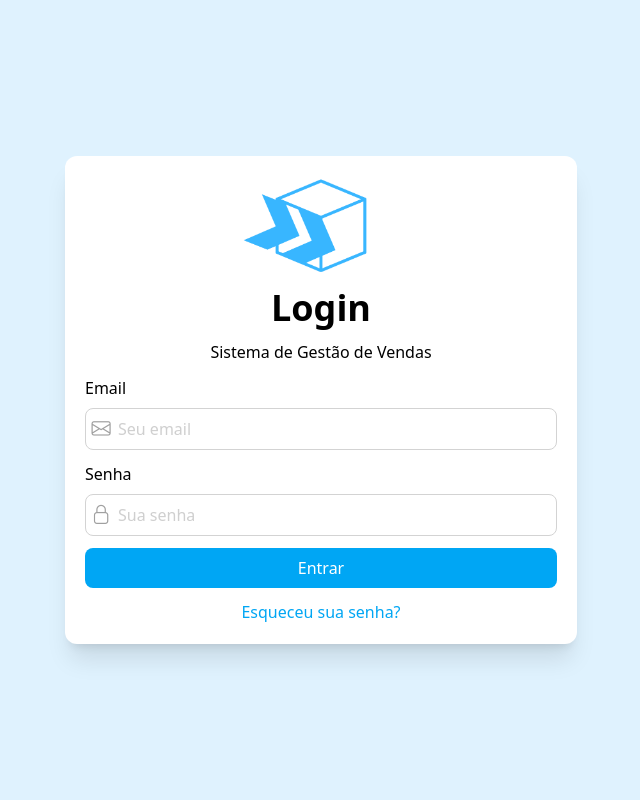
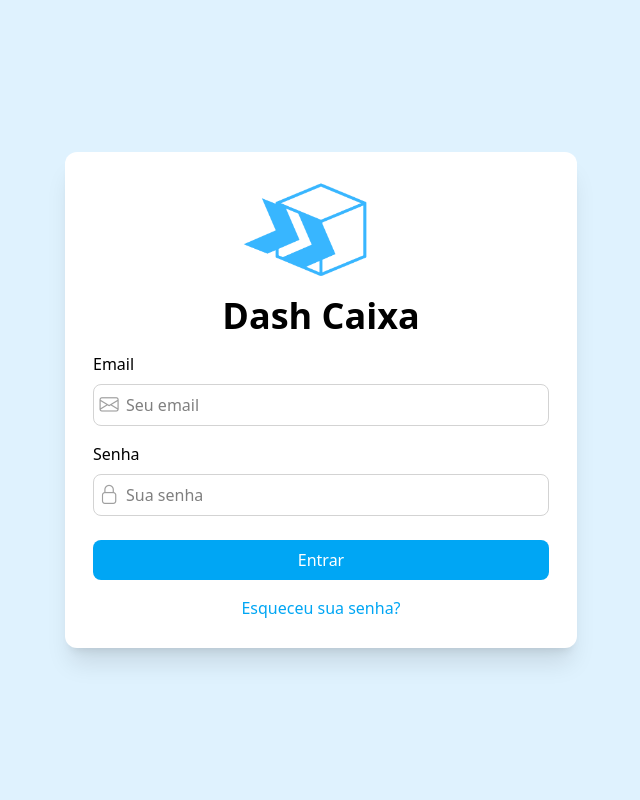
Before and after one commit to LeandroArantesDev/DashCaixa, a PHP site: page / in a window 1280 px wide. Shown: the whole page, without its empty margins (319-959 px from the left). Run offline with PHP 8.4, Linux system fonts and the light colour scheme; data that the repository does not hold is empty.

Commit message:
fix: ajustes da estilização do formulario de login

```diff
--- a/assets/css/formulario.css
+++ b/assets/css/formulario.css
@@ -24,7 +24,6 @@
             padding-left: 2rem;
             border-radius: .5rem;
             border: 1px solid var(--cinza-borda);
-            color: var(--cinza-texto);
         }
     }
 }
--- a/index.php
+++ b/index.php
@@ -4,11 +4,10 @@ $css = "formulario";
 include("includes/inicio.php")
 ?>
 <div class="flex items-center justify-center w-full h-dvh bg-sky-100">
-    <form class="flex items-center justify-center gap-3 flex-col rounded-xl p-5 bg-white shadow-xl min-w-lg"
+    <form class="flex items-center justify-center gap-4 flex-col rounded-xl p-7 bg-white shadow-xl min-w-lg"
         action="backend/auth/login.php" method="POST">
         <img src="assets/img/logo.png" alt="Logo DashCaixa" class="h-25">
-        <h1 class="text-4xl font-bold">Login</h1>
-        <p class="text-center">Sistema de Gestão de Vendas</p>
+        <h1 class="text-4xl font-bold">Dash Caixa</h1>
         <div class="input-group">
             <label for="email">Email</label>
             <div class="input-icon">
@@ -23,7 +22,7 @@ include("includes/inicio.php")
                 <input type="password" name="senha" id="senha" placeholder="Sua senha" required>
             </div>
         </div>
-        <button type="submit" class="bg-sky-500 text-white w-full p-2 rounded-lg">Entrar</button>
+        <button type="submit" class="bg-sky-500 text-white w-full p-2 rounded-lg mt-2">Entrar</button>
         <a class="text-sky-500" href="#">Esqueceu sua senha?</a>
     </form>
 </div>
```
